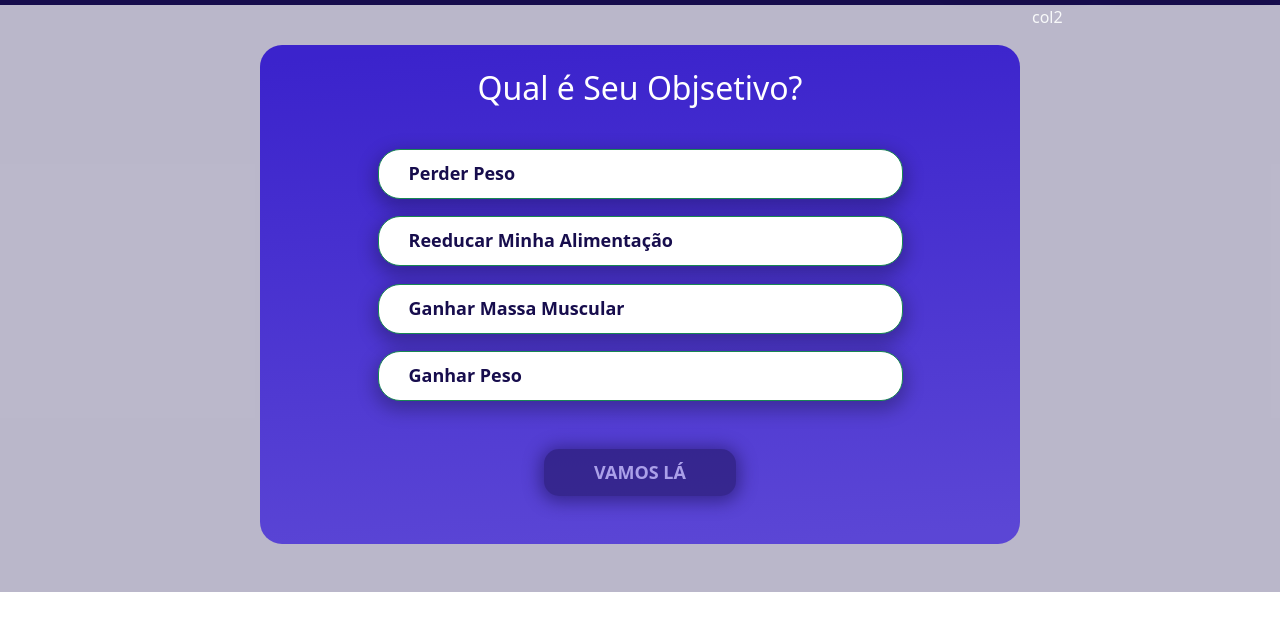
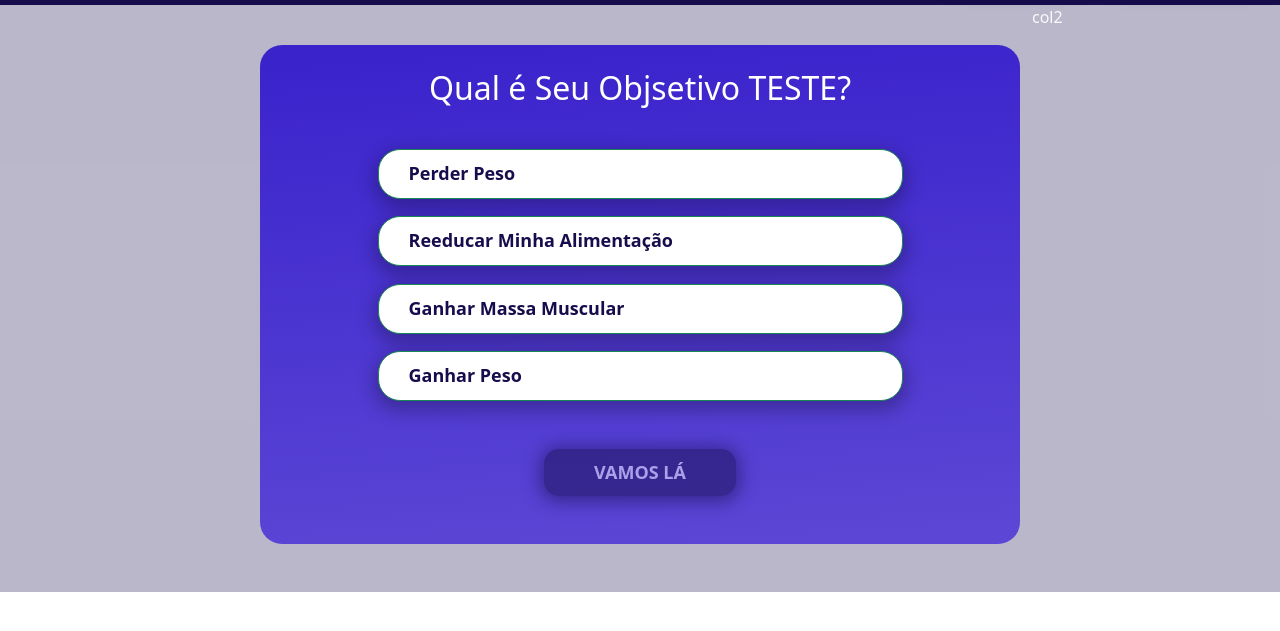
Before and after one commit to MiguelRomaniw/Afine, a plain HTML site: page Index-home/index.html in a window 1280 px wide. Shown: the part 91-722 px from the top of the page. Drawn offline with nearby package versions, Linux system fonts and the light colour scheme.

Commit message:
TESTANDO O DEPLOY

```diff
--- a/Index-home/index.html
+++ b/Index-home/index.html
@@ -46,7 +46,7 @@
             <div class="container text-light">
                 <div class="row justify-content-center fade-in-image" id="afine-form-objetivos">
                     <div class="col-12 col-lg-8 offset-lg-2 afine-col-form">
-                        <h2 class="text-center py-4">Qual é Seu Objsetivo?</h2>
+                        <h2 class="text-center py-4">Qual é Seu Objsetivo TESTE?</h2>
                         <input type="radio" class="btn-check afine-input-form-obj afine-check-obj" name="options" id="option1" autocomplete="off">
                         <label class="btn btn-outline-success afine-label-form-obj mx-auto" for="option1">
                             Perder Peso
```
